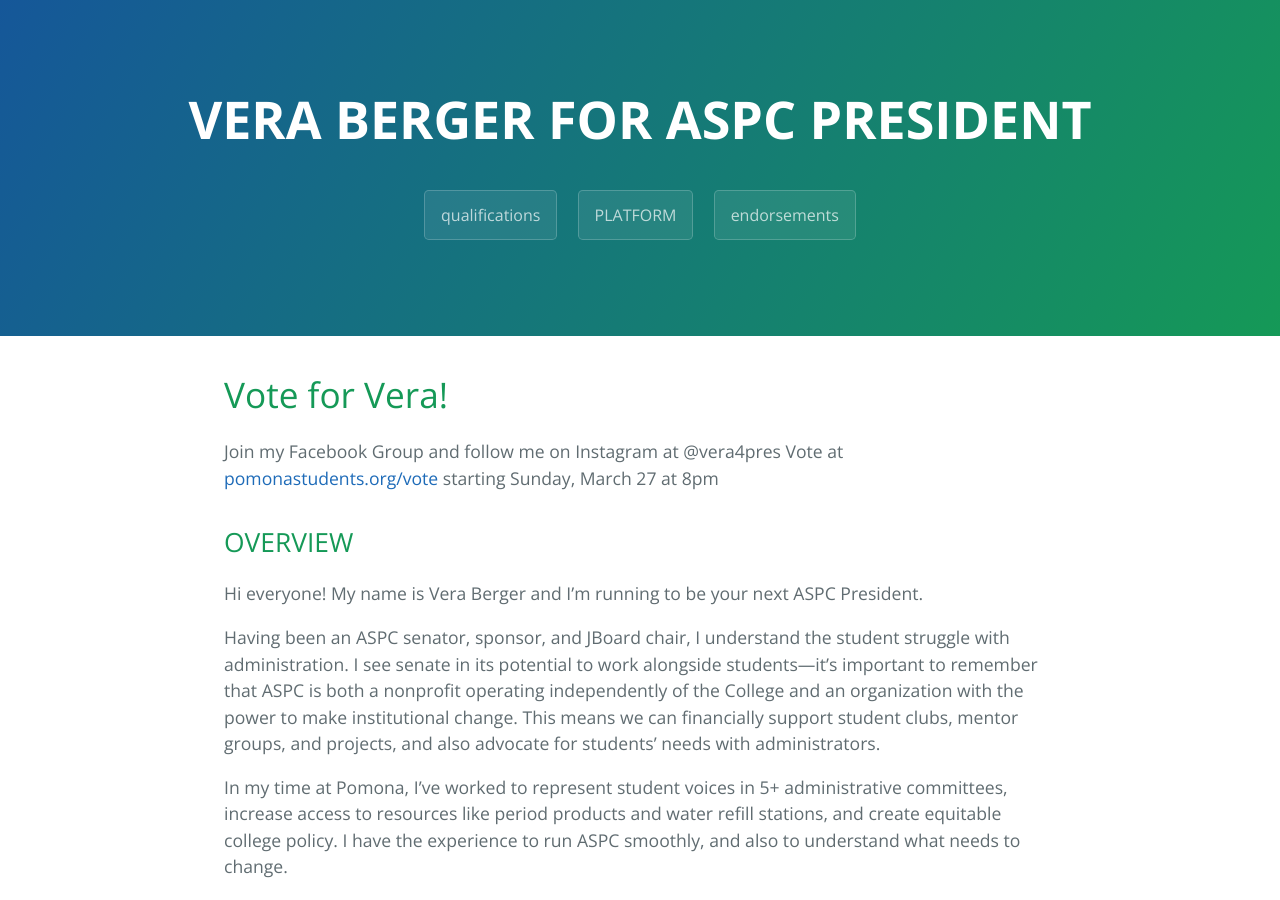
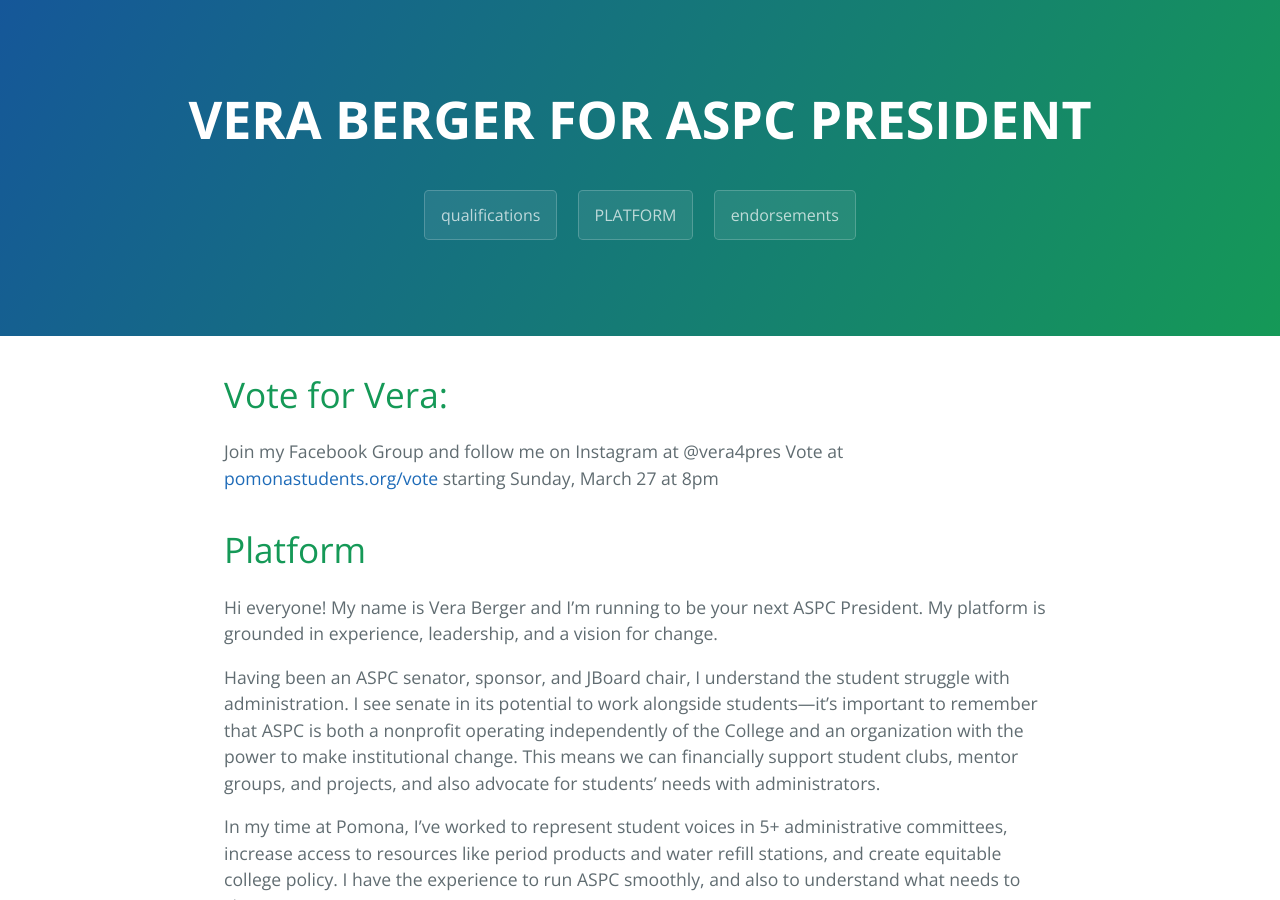
Before and after one commit to veraberger/veraberger.github.io, a Jekyll site: the page built from index.md, in a window 1280 px wide and 900 px high. Built offline with Jekyll 4.4.1, drawn with Linux system fonts in a browser that asks for light colours.

Commit message:
Update index.md

```diff
--- a/index.md
+++ b/index.md
@@ -4,14 +4,14 @@
 filename: index
 ---
 
-# Vote for Vera!
+# Vote for Vera:
 
 Join my Facebook Group and follow me on Instagram at @vera4pres
 Vote at [pomonastudents.org/vote](https://pomonastudents.org/vote) starting Sunday, March 27 at 8pm
 
-## OVERVIEW
+# Platform
 
-Hi everyone! My name is Vera Berger and I’m running to be your next ASPC President.
+Hi everyone! My name is Vera Berger and I’m running to be your next ASPC President. My platform is grounded in experience, leadership, and a vision for change.
 
 Having been an ASPC senator, sponsor, and JBoard chair, I understand the student struggle with administration. I see senate in its potential to work alongside students—it’s important to remember that ASPC is both a nonprofit operating independently of the College and an organization with the power to make institutional change. This means we can financially support student clubs, mentor groups, and projects, and also advocate for students' needs with administrators.
 
```
